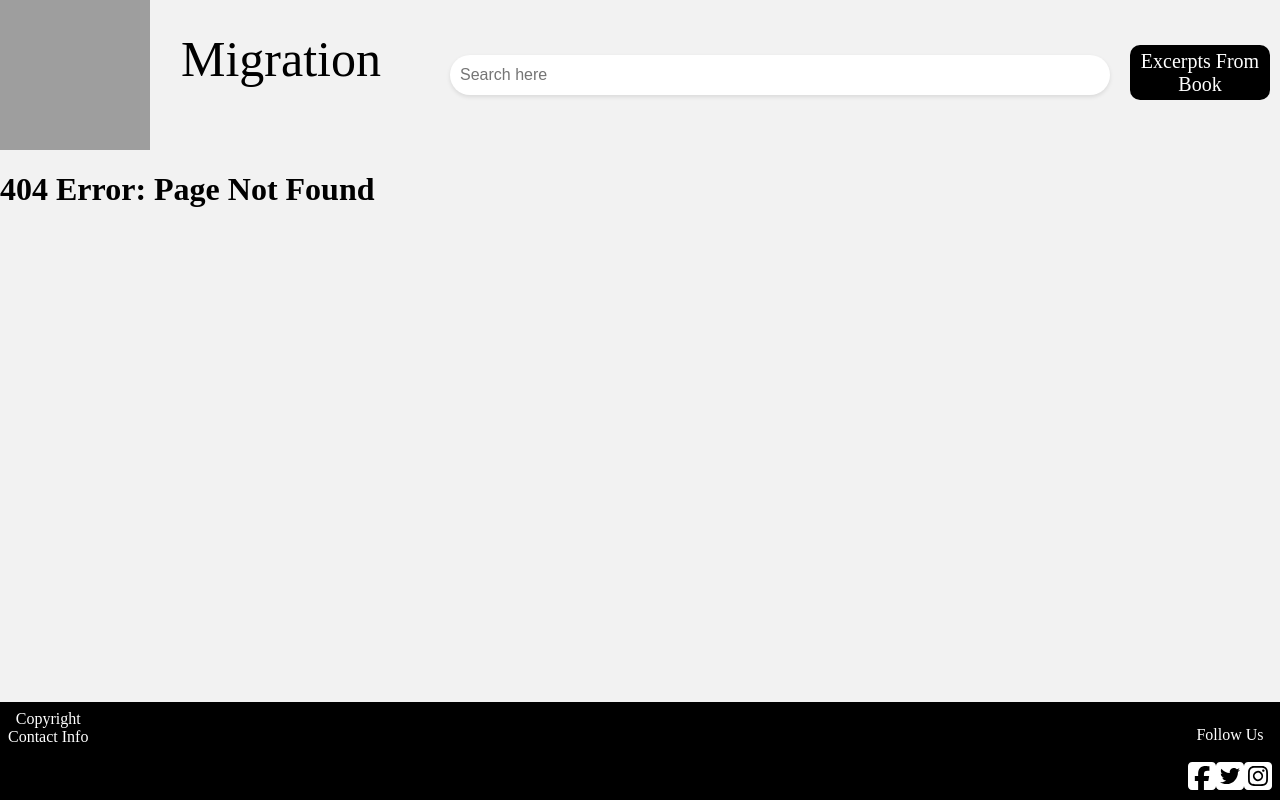
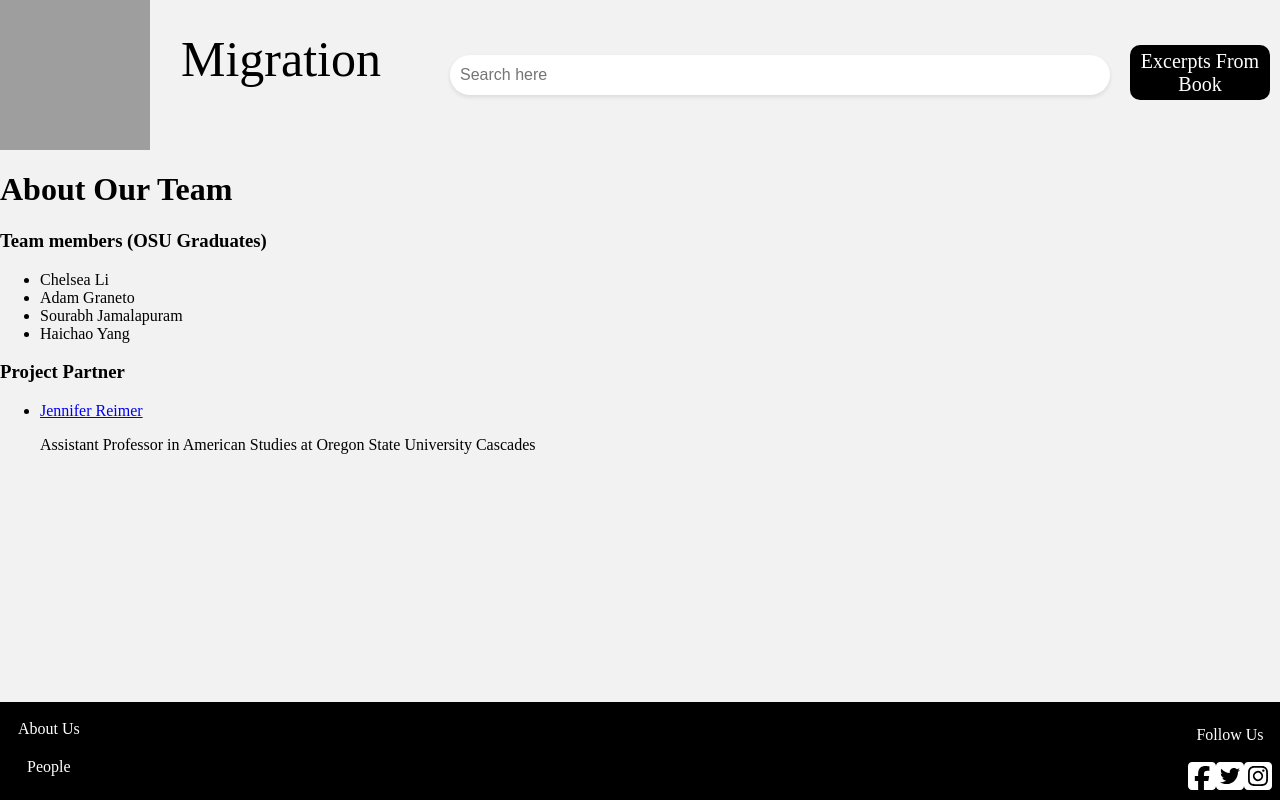
Before and after one commit to chelseali2001/Forms-of-Migration-Website, a React (Create React App) app: page /about-us in a window 1280 px wide. Before the commit this address had no page. Built offline with nearby package versions, Linux system fonts and the light colour scheme; grey boxes are pictures that could not be loaded.

Commit message:
added about-us page and people page

```diff
--- a/src/App.css
+++ b/src/App.css
@@ -149,3 +149,17 @@ h2 {
 .icon {
   margin-right: 1px;
 }
+
+.footer-left .about-us{
+  display: block;
+  padding: 10px;
+  text-decoration: none;
+  color: white;
+}
+
+.footer-left .people{
+  display: block;
+  padding: 10px;
+  text-decoration: none;
+  color: white;
+}
--- a/src/App.js
+++ b/src/App.js
@@ -19,6 +19,9 @@ import Programs from './components/Programs'
 import ExcerptsFromBook from './components/ExcerptsFromBook'
 import SearchBar from './components/SearchBar';
 import PageNotFound from './components/PageNotFound';
+import AboutUs from './components/AboutUs';
+import People from './components/People';
+
 
 function App(){
   return (
@@ -52,13 +55,15 @@ function App(){
           <Route path="/programs" element={<Programs />} />
           <Route path="/excerpts-from-book" element={<ExcerptsFromBook />} />
           <Route path="/search" element={<SearchBar />} />
+          <Route path='/about-us' element={<AboutUs />} />
+          <Route path='/people' element={<People />}/>
           <Route path="*" element={<PageNotFound />} />
         </Routes>
 
         <footer className="footer">
           <div className="footer-left">
-            <p>Copyright</p>
-            <p>Contact Info</p>
+            <Link to="/about-us" className='about-us'>About Us</Link>
+            <Link to="/people" className='people'>People</Link>
           </div>
 
           <div className="footer-right">
--- /dev/null
+++ b/src/components/AboutUs.js
@@ -0,0 +1,23 @@
+import React from 'react';
+
+const AboutUs = () => {
+    return (
+        <div className='about-us-info'>
+            <h1>About Our Team</h1>
+            <h3>Team members (OSU Graduates)</h3>
+            <ul>
+                <li>Chelsea Li</li>
+                <li>Adam Graneto</li>
+                <li>Sourabh Jamalapuram</li>
+                <li>Haichao Yang</li>
+            </ul>
+            <h3>Project Partner</h3>
+            <ul>
+                <li><a href="https://osucascades.edu/people/jennifer-reimer-recio" rel="noreferrer">Jennifer Reimer</a></li>
+                <p>Assistant Professor in American Studies at Oregon State University Cascades</p>
+            </ul>
+        </div>
+    )
+}
+
+export default AboutUs;
--- /dev/null
+++ b/src/components/People.js
@@ -0,0 +1,19 @@
+import React from 'react';
+
+const People = () => {
+    return (
+        <div className='people-info'>
+            <h1>Related People</h1>
+            <h3>Project Creators</h3>
+            <ul>
+                <li><a href="https://osucascades.edu/people/jennifer-reimer-recio" rel="noreferrer">President: Dr. Jennifer A. Reimer, OSU-C</a></li>
+                <li><a href="https://www.bgsmcs.fu-berlin.de/about/alumni_doctoral_fellows/stefan_maneval.html">President: Dr. Stefan Maneval, Freie Universität Berlin</a></li>
+                <li><a href="https://www.uni-muenster.de/Anglistik/Research/Amerikanistik/team/prof.dr.silviaschultermandl.html">Vice President: Dr. Silvia Schulterrmandl, University Muenster</a></li>
+            </ul>
+            <h3>Advisory Board Members</h3>
+            <p>Coming soon...</p>
+        </div>
+    )
+}
+
+export default People;
```
Also changed, not shown: src/components/styling/AboutUs.css (added), src/components/styling/People.css (added).
